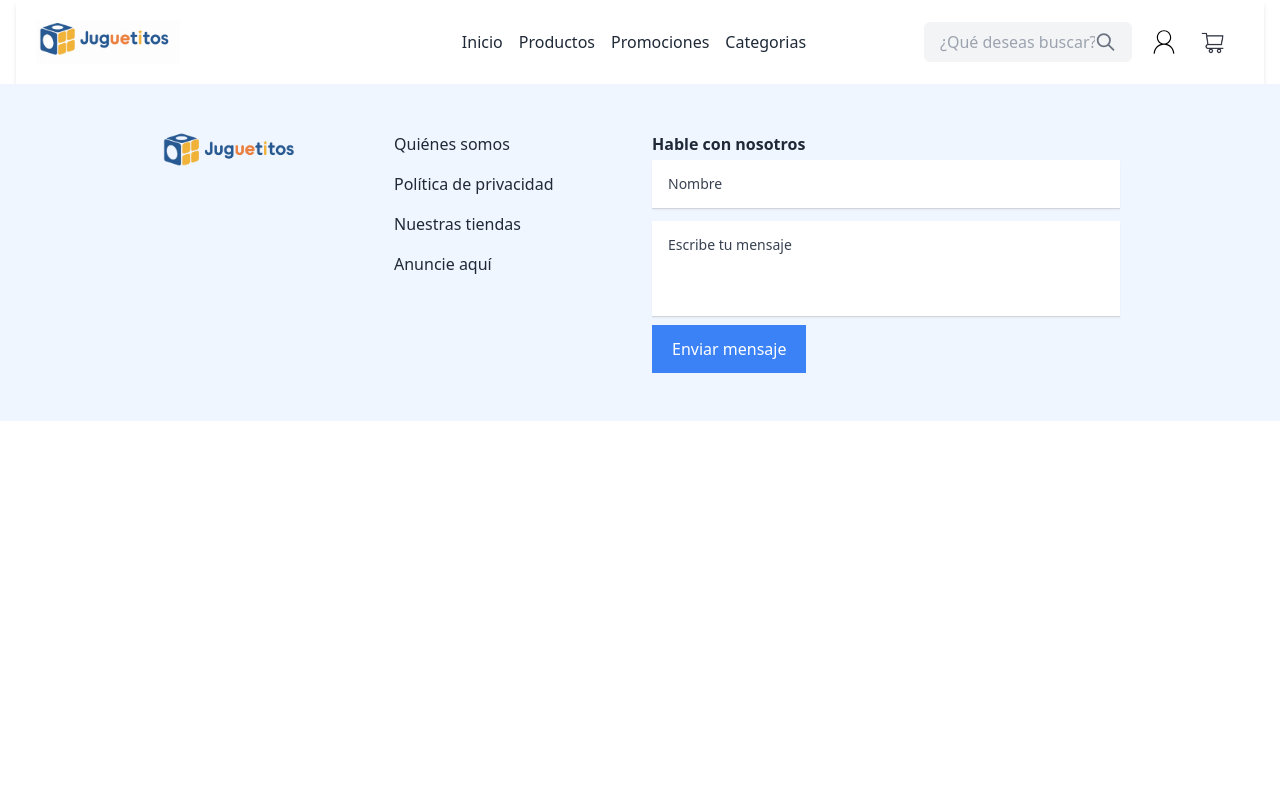
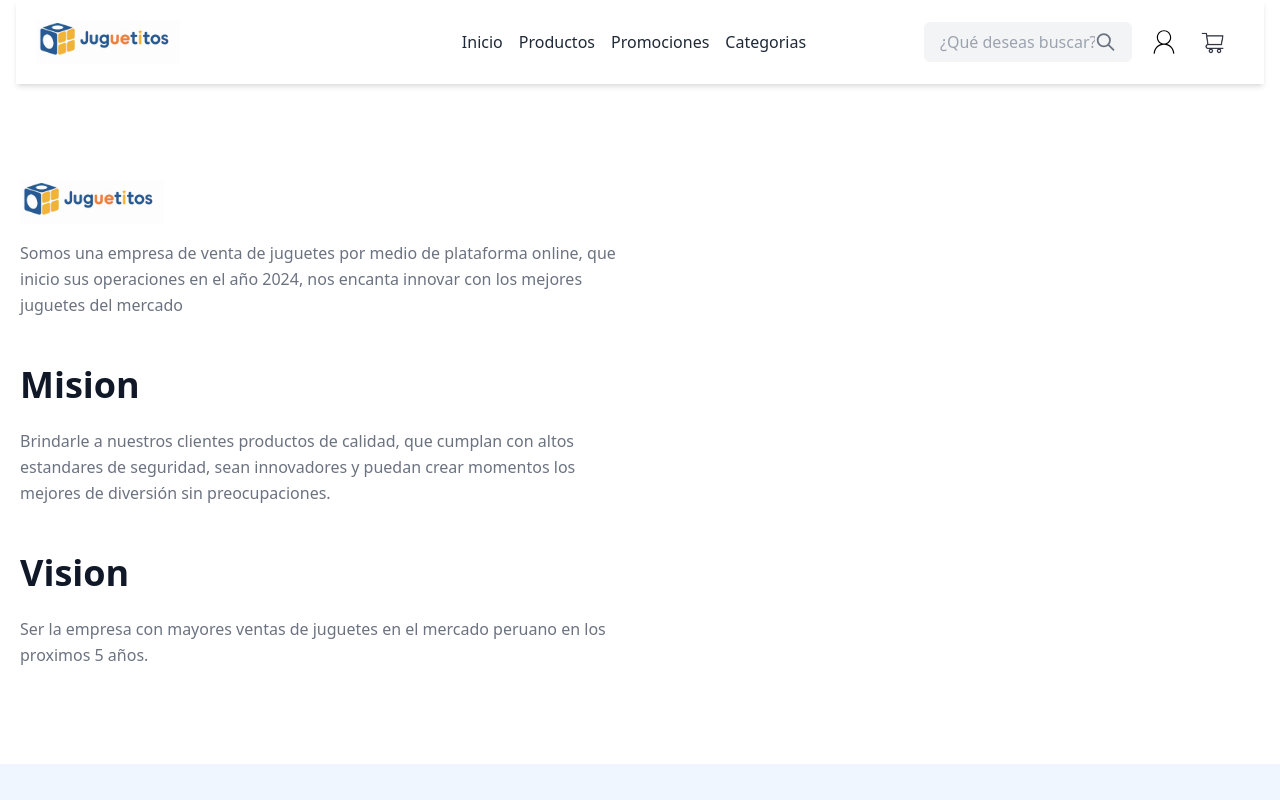
Before and after one commit to francocasa/E-commerce-toy-store, a React (Vite) app: page /aboutus in a window 1280 px wide. Shown: the top 800 px of the page. Built offline with nearby package versions, Linux system fonts and the light colour scheme.

Commit message:
feat: add about us

```diff
--- a/src/App.jsx
+++ b/src/App.jsx
@@ -2,6 +2,7 @@ import { BrowserRouter as Router, Route, Routes } from 'react-router-dom';
 import LandingPage from './pages/LandingPage';
 import LoginPage from './pages/LoginPage';
 import ProductsPage from './pages/ProductsPage';
+import AboutUs from './pages/AboutUs';
 import CategoriesPage from './pages/CategoriesPage';
 import DetailsProductPage from './pages/DetailsProductPage';
 import CartPage from './pages/CartPage';
@@ -22,6 +23,7 @@ function App() {
         <Route path="/products" element={<ProductsPage />} />
         <Route path="/products/:cat" element={<ProductsPage />} />
         <Route path="/categories" element={<CategoriesPage />} />
+        <Route path="/aboutus" element={<AboutUs />} />
         <Route path="/detailsproduct/:id" element={<DetailsProductPage />} />
         <Route path="/cart" element={<CartPage />} />
         <Route path="/promotions" element={<PromotionsPage />} />
--- a/src/components/Footer.jsx
+++ b/src/components/Footer.jsx
@@ -1,3 +1,4 @@
+import { Link } from 'react-router-dom';
 export default function Footer() {
   return (
     <footer className="bg-blue-50 py-12 text-gray-800">
@@ -9,7 +10,9 @@ export default function Footer() {
 
           <ul className="list-none space-y-4">
             <li>
-              <a href="#">Quiénes somos</a>
+              <Link to={`/aboutus`}>
+                <a href="#">Quiénes somos</a>
+              </Link>
             </li>
             <li>
               <a href="#">Política de privacidad</a>
--- /dev/null
+++ b/src/pages/AboutUs.jsx
@@ -0,0 +1,43 @@
+function ProductsPage() {
+  return (
+    <section className="py-24 relative">
+      <div className="w-full max-w-7xl px-4 md:px-5 lg:px-5 mx-auto">
+        <div className="w-full justify-start items-center gap-8 grid lg:grid-cols-2 grid-cols-1">
+          <div className="w-full flex-col justify-start lg:items-start items-center gap-10 inline-flex">
+            <div className="w-full flex-col justify-start lg:items-start items-center gap-4 flex">
+              <h2 className="text-gray-900 text-4xl font-bold font-manrope leading-normal lg:text-start text-center flex">
+                <img src="/Logo.png" alt="Juguetitos" className="w-36" />
+              </h2>
+              <p className="text-gray-500 text-base font-normal leading-relaxed lg:text-start text-center">
+                Somos una empresa de venta de juguetes por medio de plataforma
+                online, que inicio sus operaciones en el año 2024, nos encanta
+                innovar con los mejores juguetes del mercado
+              </p>
+            </div>
+            <div className="w-full flex-col justify-start lg:items-start items-center gap-4 flex">
+              <h2 className="text-gray-900 text-4xl font-bold font-manrope leading-normal lg:text-start text-center">
+                Mision
+              </h2>
+              <p className="text-gray-500 text-base font-normal leading-relaxed lg:text-start text-center">
+                Brindarle a nuestros clientes productos de calidad, que cumplan
+                con altos estandares de seguridad, sean innovadores y puedan
+                crear momentos los mejores de diversión sin preocupaciones.
+              </p>
+            </div>
+            <div className="w-full flex-col justify-start lg:items-start items-center gap-4 flex">
+              <h2 className="text-gray-900 text-4xl font-bold font-manrope leading-normal lg:text-start text-center">
+                Vision
+              </h2>
+              <p className="text-gray-500 text-base font-normal leading-relaxed lg:text-start text-center">
+                Ser la empresa con mayores ventas de juguetes en el mercado
+                peruano en los proximos 5 años.
+              </p>
+            </div>
+          </div>
+        </div>
+      </div>
+    </section>
+  );
+}
+
+export default ProductsPage;
```
